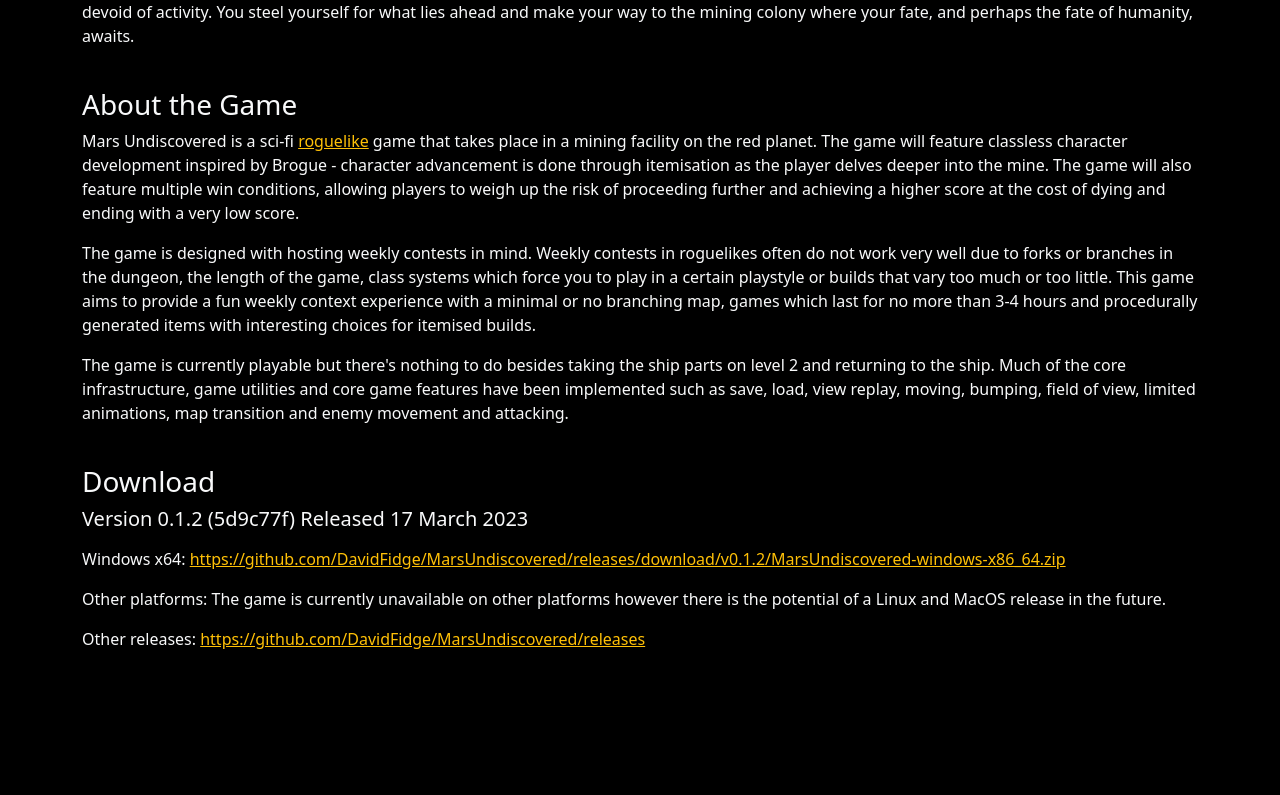
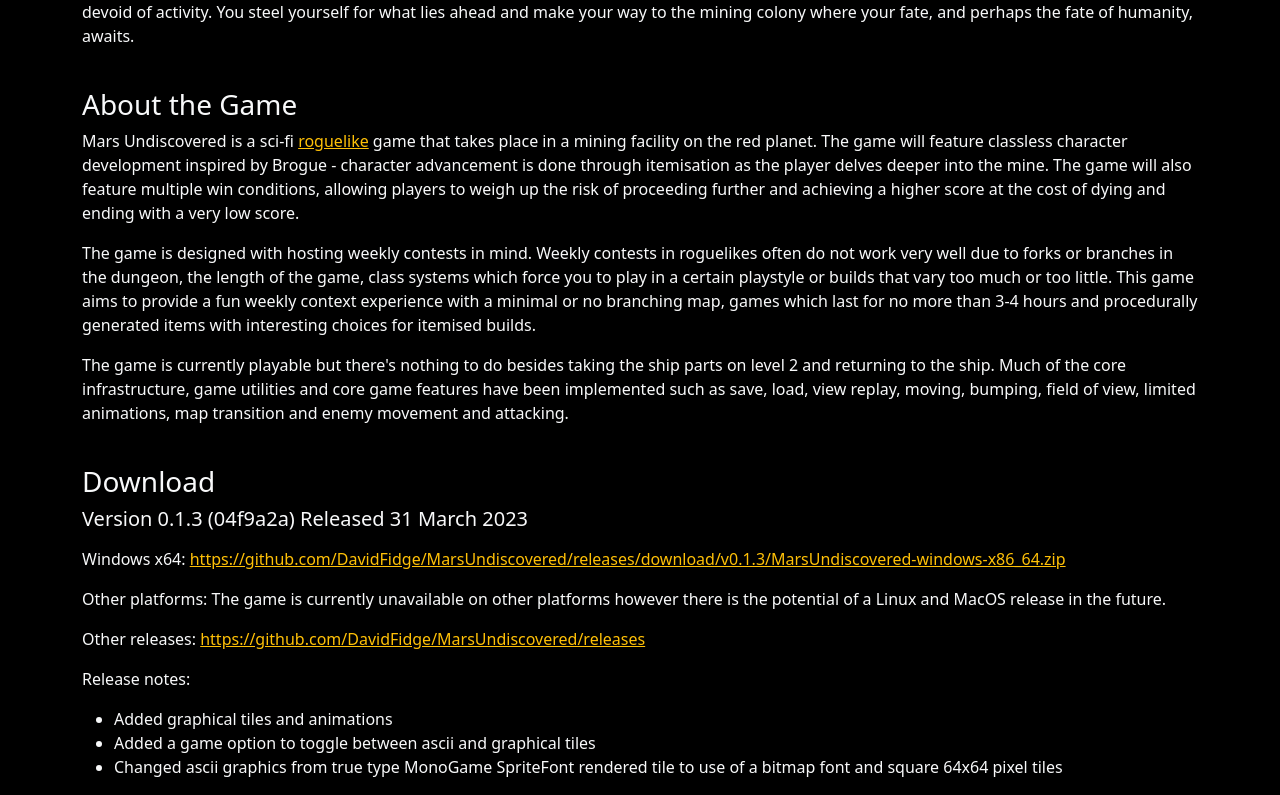
Before and after one commit to DavidFidge/MarsUndiscoveredApi, an Angular app in the folder ClientApp/: page / in a window 1280 px wide. Shown: the part 580-1375 px from the top of the page. Before the commit the page ends 1247 px from the top, so only its background shows below. Built offline with nearby package versions, Linux system fonts and the light colour scheme.

Commit message:
Update for release 0.1.3

```diff
--- a/ClientApp/src/app/home/home.component.html
+++ b/ClientApp/src/app/home/home.component.html
@@ -16,9 +16,14 @@
   <p>The game is currently playable but there's nothing to do besides taking the ship parts on level 2 and returning to the ship. Much of the core infrastructure, game utilities and core game features have been implemented such as save, load, view replay, moving, bumping, field of view, limited animations, map transition and enemy movement and attacking.</p>
 
   <h3 class="pt-4">Download</h3>
-  <h5>Version 0.1.2 (5d9c77f) Released 17 March 2023</h5>
-  <p class="pt-2">Windows x64: <a href="https://github.com/DavidFidge/MarsUndiscovered/releases/download/v0.1.2/MarsUndiscovered-windows-x86_64.zip">https://github.com/DavidFidge/MarsUndiscovered/releases/download/v0.1.2/MarsUndiscovered-windows-x86_64.zip</a></p>
+  <h5>Version 0.1.3 (04f9a2a) Released 31 March 2023</h5>
+  <p class="pt-2">Windows x64: <a href="https://github.com/DavidFidge/MarsUndiscovered/releases/download/v0.1.3/MarsUndiscovered-windows-x86_64.zip">https://github.com/DavidFidge/MarsUndiscovered/releases/download/v0.1.3/MarsUndiscovered-windows-x86_64.zip</a></p>
   <p>Other platforms: The game is currently unavailable on other platforms however there is the potential of a Linux and MacOS release in the future.</p>
   <p>Other releases: <a href="https://github.com/DavidFidge/MarsUndiscovered/releases">https://github.com/DavidFidge/MarsUndiscovered/releases</a></p>
-
+  <p>Release notes:</p>
+    <ul>
+      <li>Added graphical tiles and animations</li>
+      <li>Added a game option to toggle between ascii and graphical tiles</li>
+      <li>Changed ascii graphics from true type MonoGame SpriteFont rendered tile to use of a bitmap font and square 64x64 pixel tiles</li>
+    </ul>
 </div>
```
